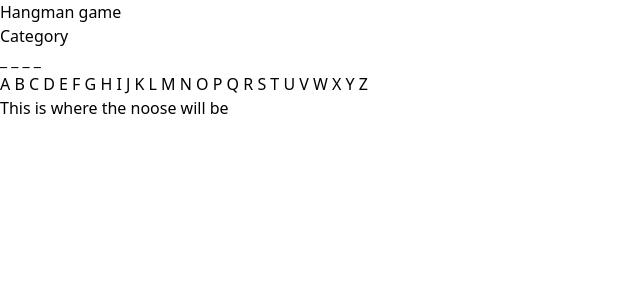
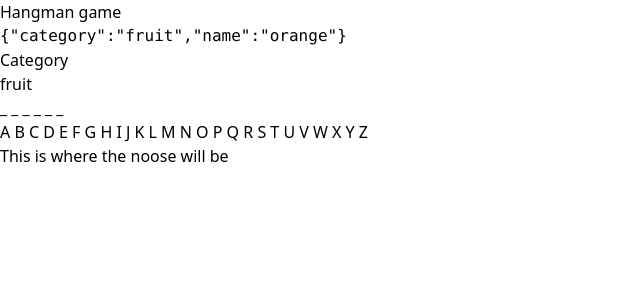
Before and after one commit to nkear003/hangman-game, a React (Create React App) app: page / in a window 1280 px wide. Shown: the top 300 px of the page, without its empty margins (0-640 px from the left). Built offline with nearby package versions, Linux system fonts and the light colour scheme.

Commit message:
Add feature: random word selection

```diff
--- a/src/App.tsx
+++ b/src/App.tsx
@@ -1,20 +1,46 @@
 import React from 'react';
 import './App.css';
+import type { Word } from './types';
+import { words } from './data';
+import { getRandomNumber } from './helpers';
 
 function App() {
+  function selectWord(): Word {
+    const max = words.length;
+    const randomNum = getRandomNumber(max);
+    return words[randomNum];
+  }
+
+  function createEmptySpaces() {
+    let string = '';
+    for (let i = 0; i < randomWord.name.length; i++) {
+      string += '_ ';
+    }
+    return string;
+  }
+
+  const randomWord = selectWord();
+  const emptySpaces = createEmptySpaces();
+
   return (
     <div>
       <h1>Hangman game</h1>
-      <section>
+      <pre>{JSON.stringify(randomWord)}</pre>
+      <section id="guesses">
         <h2>Category</h2>
-        <p>_ _ _ _</p>
+        <p>
+          {randomWord?.category
+            ? randomWord.category
+            : 'There was an issue selecting a random word'}
+        </p>
+        <p>{emptySpaces}</p>
       </section>
 
-      <section>
+      <section id="alphabet">
         <p>A B C D E F G H I J K L M N O P Q R S T U V W X Y Z</p>
       </section>
 
-      <section>This is where the noose will be</section>
+      <section id="noose">This is where the noose will be</section>
     </div>
   );
 }
--- /dev/null
+++ b/src/data.ts
@@ -0,0 +1,13 @@
+import type { Word } from './types';
+
+export const words: Word[] = [
+  { category: 'animal', name: 'cat' },
+  { category: 'animal', name: 'dog' },
+  { category: 'animal', name: 'bird' },
+  { category: 'fruit', name: 'apple' },
+  { category: 'fruit', name: 'banana' },
+  { category: 'fruit', name: 'orange' },
+  { category: 'color', name: 'red' },
+  { category: 'color', name: 'blue' },
+  { category: 'color', name: 'green' },
+];
--- /dev/null
+++ b/src/helpers.ts
@@ -0,0 +1 @@
+export const getRandomNumber = (max: number) => Math.floor(Math.random() * max)
--- /dev/null
+++ b/src/types.ts
@@ -0,0 +1,4 @@
+export type Word = {
+  category: string;
+  name: string;
+};
```
